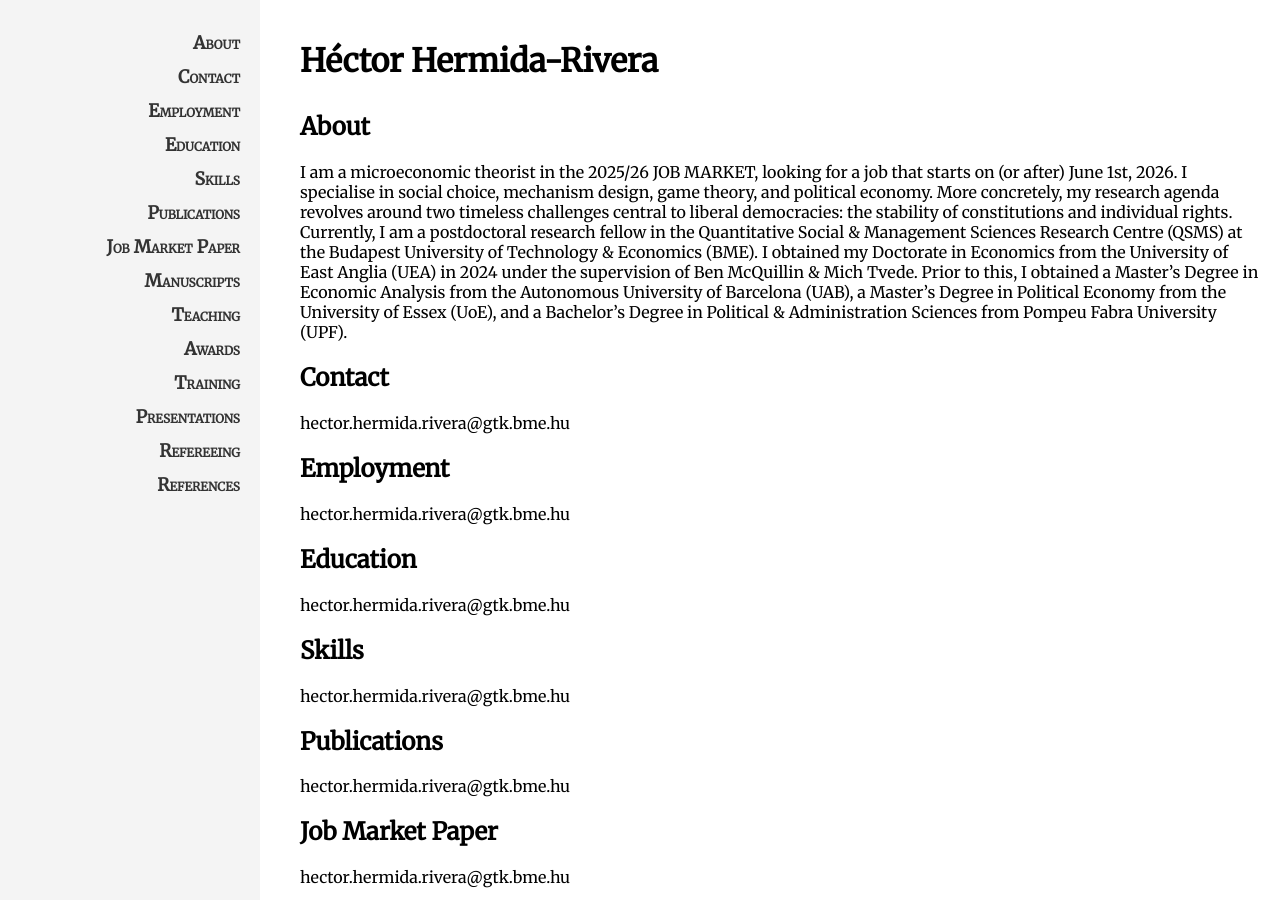
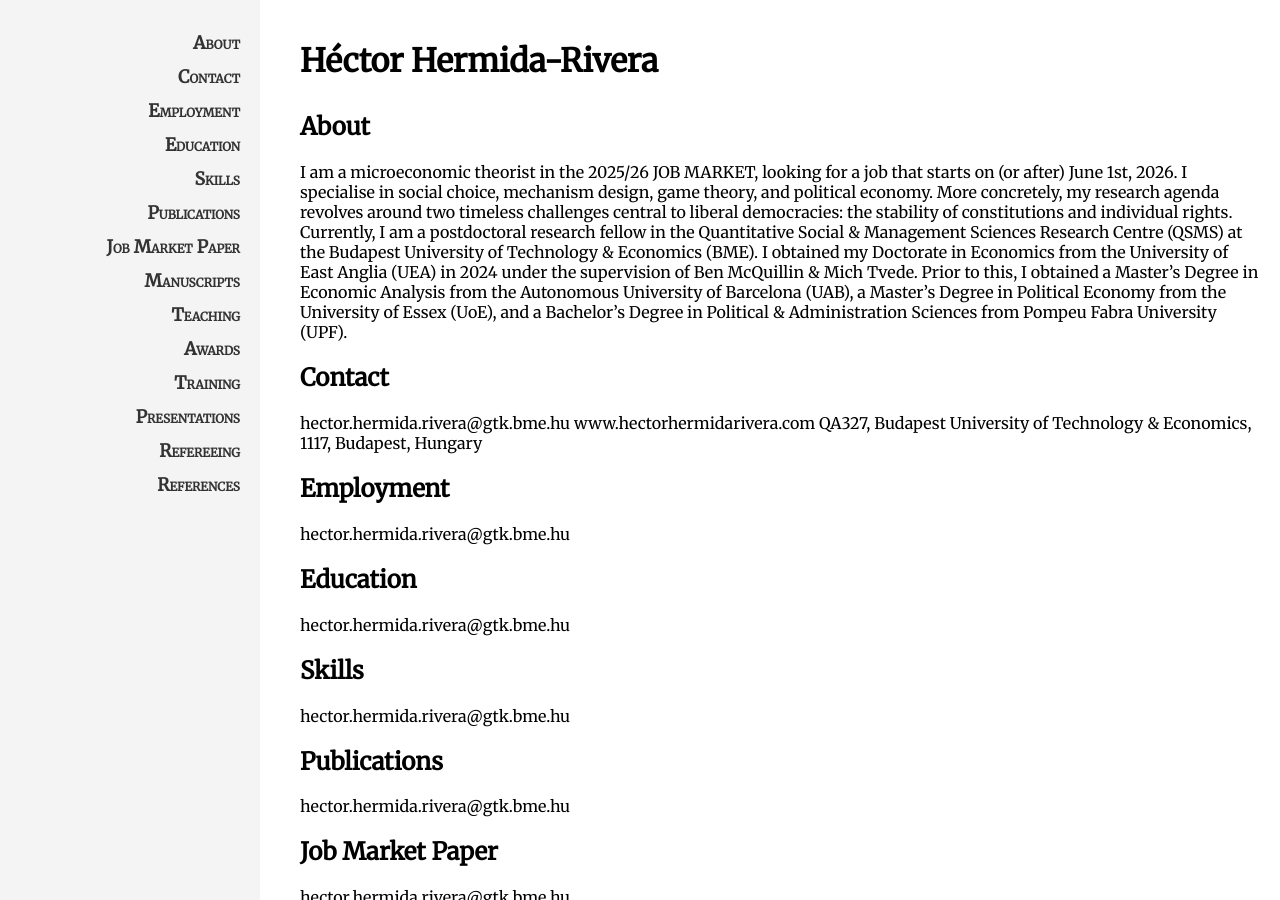
Before and after one commit to HectorHermidaRivera/hectorhermidarivera.github.io, a Jekyll site: the page built from index.md, in a window 1280 px wide and 900 px high. Built offline with Jekyll 4.4.1, drawn with Linux system fonts in a browser that asks for light colours.

Commit message:
Add personal website to contact information

```diff
--- a/index.md
+++ b/index.md
@@ -10,6 +10,8 @@ I am a microeconomic theorist in the 2025/26 JOB MARKET, looking for a job that
 ## Contact
 <a id="contact"></a>
 hector.hermida.rivera@gtk.bme.hu
+www.hectorhermidarivera.com
+QA327, Budapest University of Technology & Economics, 1117, Budapest, Hungary
 
 ## Employment
 <a id="employment"></a>
```
